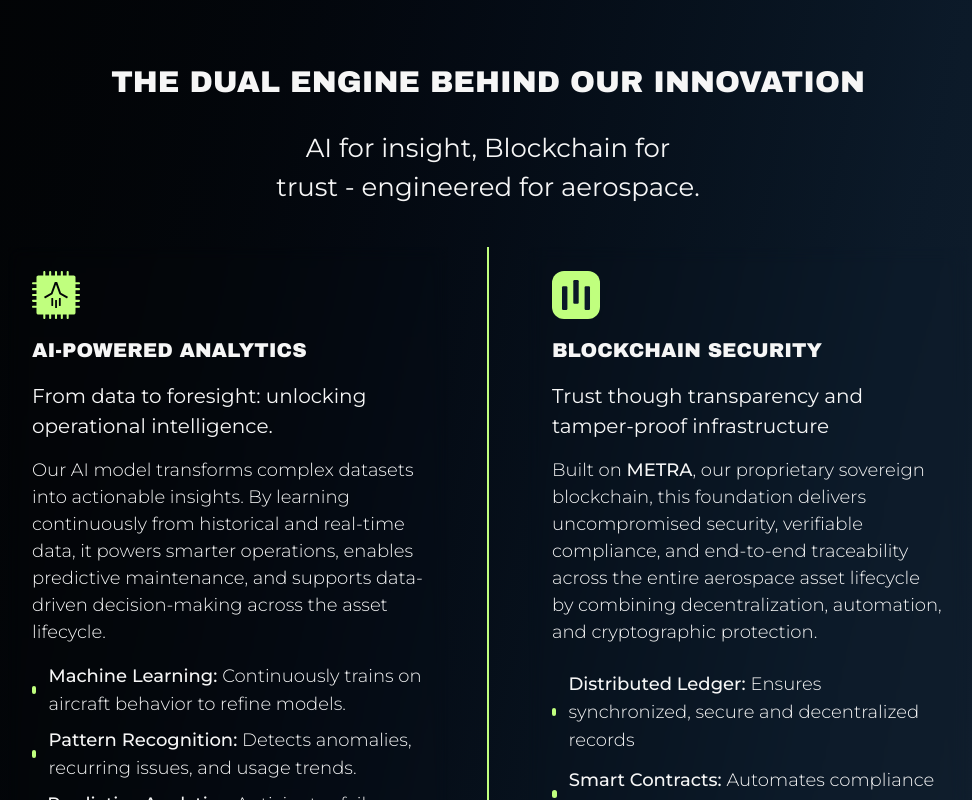
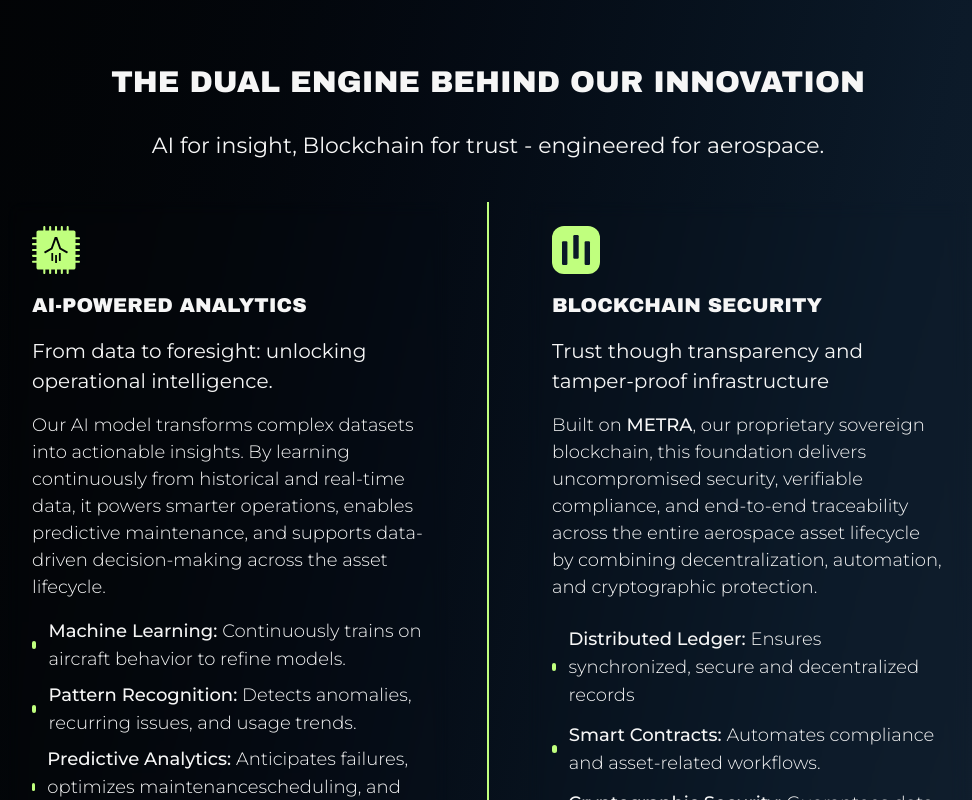
Before and after one commit to BlockService-FR/arts-innovations-landing, a Next.js app: page / in a window 1280 px wide. Shown: the part 860-1660 px from the top of the page, without its empty margins (152-1124 px from the left). Built offline with nearby package versions, Linux system fonts and the light colour scheme.

Commit message:
Reduce subtitle size

```diff
--- a/app/globals.css
+++ b/app/globals.css
@@ -123,7 +123,7 @@
   .font-subtitle {
     font-family: var(--font-montserrat);
     font-weight: 400;
-    font-size: 26px;
+    font-size: 22px;
   }
 
   .font-subtitle-alt {
```
